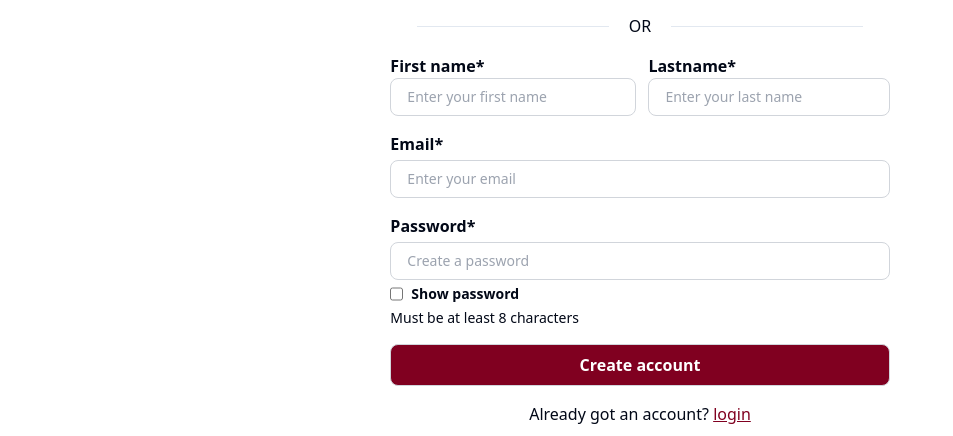
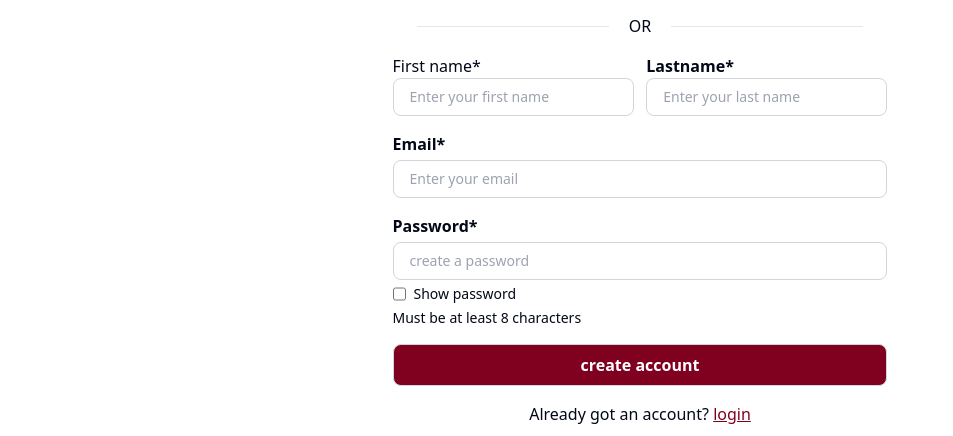
Before and after one commit to Jsmithseo/headlessSTLR, a Next.js app: page /register in a window 1280 px wide. Shown: the part 278-714 px from the top of the page, without its empty margins (0-953 px from the left). Built offline with nearby package versions, Linux system fonts and the light colour scheme; no server answers.

Commit message:
error at build time for client fixed

```diff
--- a/components/input.tsx
+++ b/components/input.tsx
@@ -2,7 +2,7 @@ import React from "react";
 
 function Input({
   type,
-  value,
+
   className,
   placeholder,
   name,
@@ -13,7 +13,6 @@ function Input({
   return (
     <input
       type={type}
-      value={value}
       id={id}
       className={`${className} w-full rounded-lg border border-solid border-gray-300 px-4 py-2 text-sm text-rose-950 focus:border-[2px] focus:border-burgendy focus:outline-none`}
       placeholder={placeholder}
--- a/components/register/Signup.tsx
+++ b/components/register/Signup.tsx
@@ -9,35 +9,41 @@ import InputContainer from "../inputContainer";
 import Label from "../label";
 import { useForm } from "react-hook-form";
 import ErrorMessage from "../errorMessage";
-import { useRouter } from "next/navigation";
+
 import Link from "next/link";
 import { LoadingSpinner } from "../ui/loading-spinner";
 import { _createNewUser } from "../../models/user.model";
 import { Toaster } from "../../components/ui/toaster";
 import { useToast } from "../ui/use-toast";
 import { signIn } from "next-auth/react";
-
 function SignupForm() {
   const [showPassword, setShowPassword] = useState(false);
   const [errorMessage, setErrorMessage] = useState("");
   const [successMessage, setSuccessMessage] = useState("");
-  const router = useRouter();
+
   const form = useForm();
   const { register, handleSubmit, formState, reset } = form;
   const { errors, isSubmitting, isSubmitSuccessful } = formState;
 
-  const { toast } = useToast();
-
+  //handle form state
   useEffect(() => {
     if (isSubmitSuccessful) {
       setSuccessMessage("Account created successfully!");
       setErrorMessage("");
-      toast({
-        description: "Account created successfully!",
-      });
     }
   }, [isSubmitSuccessful]);
 
+  //handle toast message
+  const { toast } = useToast();
+  useEffect(() => {
+    if (successMessage) {
+      toast({
+        description: successMessage,
+      });
+    }
+  }, [toast, successMessage]);
+
+  //form submission
   async function onSubmit(data) {
     const formData = {
       firstname: data.firstname,
@@ -51,20 +57,22 @@ function SignupForm() {
 
     try {
       const response = await _createNewUser(formData);
+
       if (response.error) {
         setErrorMessage(response.error);
       } else {
         setSuccessMessage(response.message);
-        toast({
-          description: response.message,
-        });
       }
       console.log(response);
     } catch (error) {
       console.log(error);
-      setErrorMessage("An error occurred. Please try again.");
     }
   }
+
+  const handleShowPassword = (e) => {
+    e.preventDefault();
+    setShowPassword(!showPassword);
+  };
 
   return (
     <div className="form-container flex flex-col items-center justify-center gap-4">
@@ -86,7 +94,10 @@ function SignupForm() {
           <aside className="flex flex-col gap-4">
             <Button
               className="hover:bg-gray-3 w-full hover:bg-gray-100"
-              onClick={() => signIn("google")}
+              onClick={(e) => {
+                e.preventDefault();
+                signIn("google");
+              }}
               disabled={isSubmitting}
             >
               <FcGoogle />
@@ -113,13 +124,13 @@ function SignupForm() {
           </aside>
           <InputContainer className="gap-3">
             <div>
-              <Label htmlFor="firstname" className="label-class">First name*</Label>
+              <label>First name*</label>
               <Input
+                placeholder="Enter your first name"
+                name="firstname"
                 type="text"
                 id="firstname"
-                className="form-input"
-                placeholder="Enter your first name"
-                name="firstname"
+                className=""
                 validation={{
                   required: {
                     value: true,
@@ -133,11 +144,10 @@ function SignupForm() {
               )}
             </div>
             <div>
-              <Label htmlFor="lastname" className="label-class">Lastname*</Label>
+              <Label htmlFor="lastname" className="">
+                Lastname*
+              </Label>
               <Input
-                type="text"
-                id="lastname"
-                className="form-input"
                 placeholder="Enter your last name"
                 name="lastname"
                 validation={{
@@ -146,6 +156,9 @@ function SignupForm() {
                     message: "Last name is required",
                   },
                 }}
+                type="text"
+                className=""
+                id="lastname"
                 register={register}
               />
               {errors.lastname && (
@@ -155,11 +168,13 @@ function SignupForm() {
           </InputContainer>
 
           <InputContainer className="flex-col gap-1">
-            <Label htmlFor="email" className="label-class">Email*</Label>
+            <Label htmlFor="email" className="">
+              Email*
+            </Label>
             <Input
+              id="email"
+              className=""
               type="email"
-              id="email"
-              className="form-input"
               placeholder="Enter your email"
               name="email"
               validation={{
@@ -172,18 +187,21 @@ function SignupForm() {
                   message: "Please enter a valid email",
                 },
               }}
-              register={register} value={undefined}            />
+              register={register}
+            />
             {errors.email && (
               <ErrorMessage>{errors.email.message}</ErrorMessage>
             )}
           </InputContainer>
           <InputContainer className="flex-col gap-1">
-            <Label htmlFor="password" className="label-class">Password*</Label>
+            <Label htmlFor="password" className="">
+              Password*
+            </Label>
             <Input
-              placeholder="Create a password"
+              id="password"
+              className=""
+              placeholder="create a password"
               type={showPassword ? "text" : "password"}
-              id="password"
-              className="form-input"
               name="password"
               validation={{
                 required: {
@@ -200,17 +218,16 @@ function SignupForm() {
             <div className="flex flex-row gap-2">
               <input
                 type="checkbox"
-                className="px-4 py-2"
-                name="show_password_checkbox"
-                id="show_password_checkbox"
-                onClick={() => setShowPassword(!showPassword)}
+                name="showPassword"
+                id="showPassword"
+                onClick={handleShowPassword}
               />
-              <Label
+              <label
                 htmlFor="show_password_checkbox"
                 className="text-sm font-normal"
               >
                 Show password
-              </Label>
+              </label>
             </div>
             {errorMessage && <ErrorMessage>{errorMessage}</ErrorMessage>}
             <div>
@@ -218,12 +235,16 @@ function SignupForm() {
             </div>
           </InputContainer>
           <Button
+            onClick={(e) => {
+              e.preventDefault();
+            }}
             className={`bg-burgendy font-bold leading-6 text-white`}
-            disabled={isSubmitting} children={undefined} onClick={undefined}>
+            disabled={isSubmitting}
+          >
             {isSubmitting ? (
               <LoadingSpinner className="h-5 w-5 text-white" />
             ) : (
-              "Create account"
+              "create account"
             )}
           </Button>
         </form>
@@ -232,6 +253,7 @@ function SignupForm() {
         <p>
           Already got an account?{" "}
           <Link href="/login" className="text-burgendy underline">
+            {" "}
             login
           </Link>
         </p>
```
